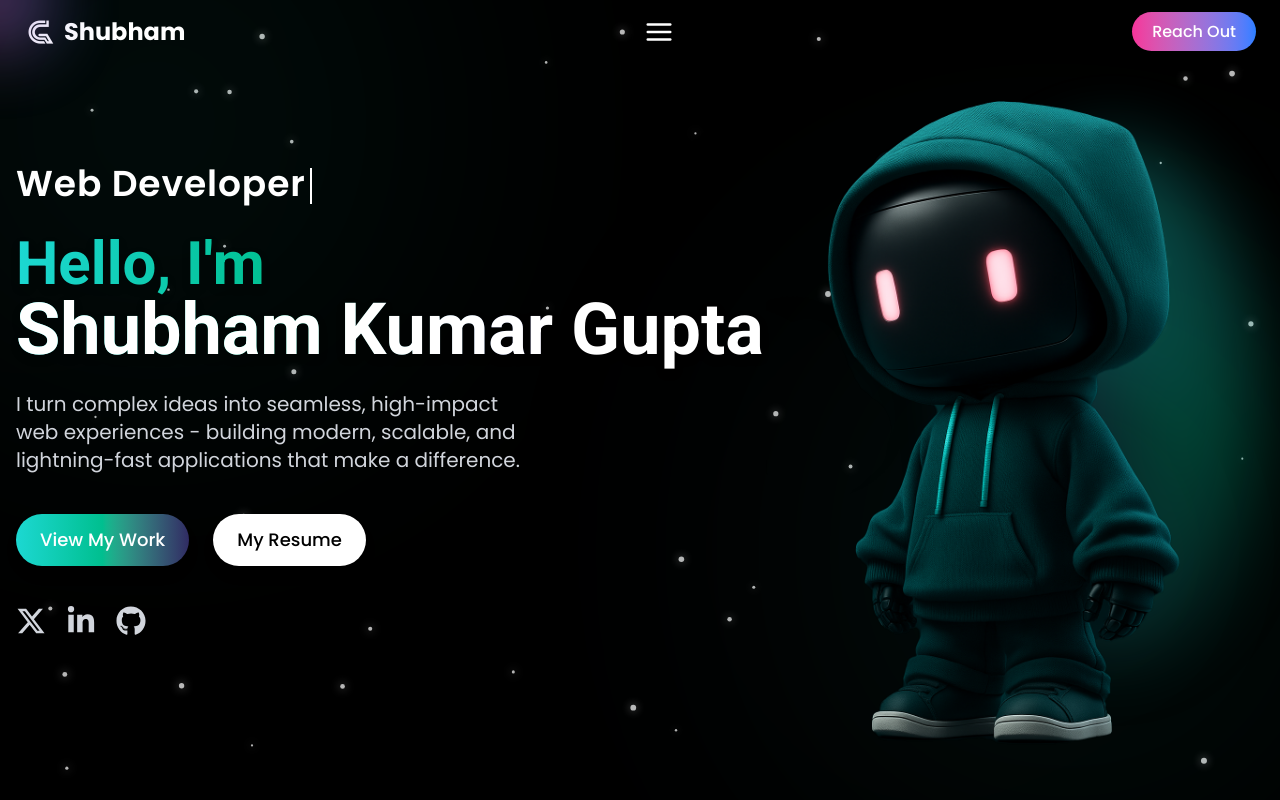
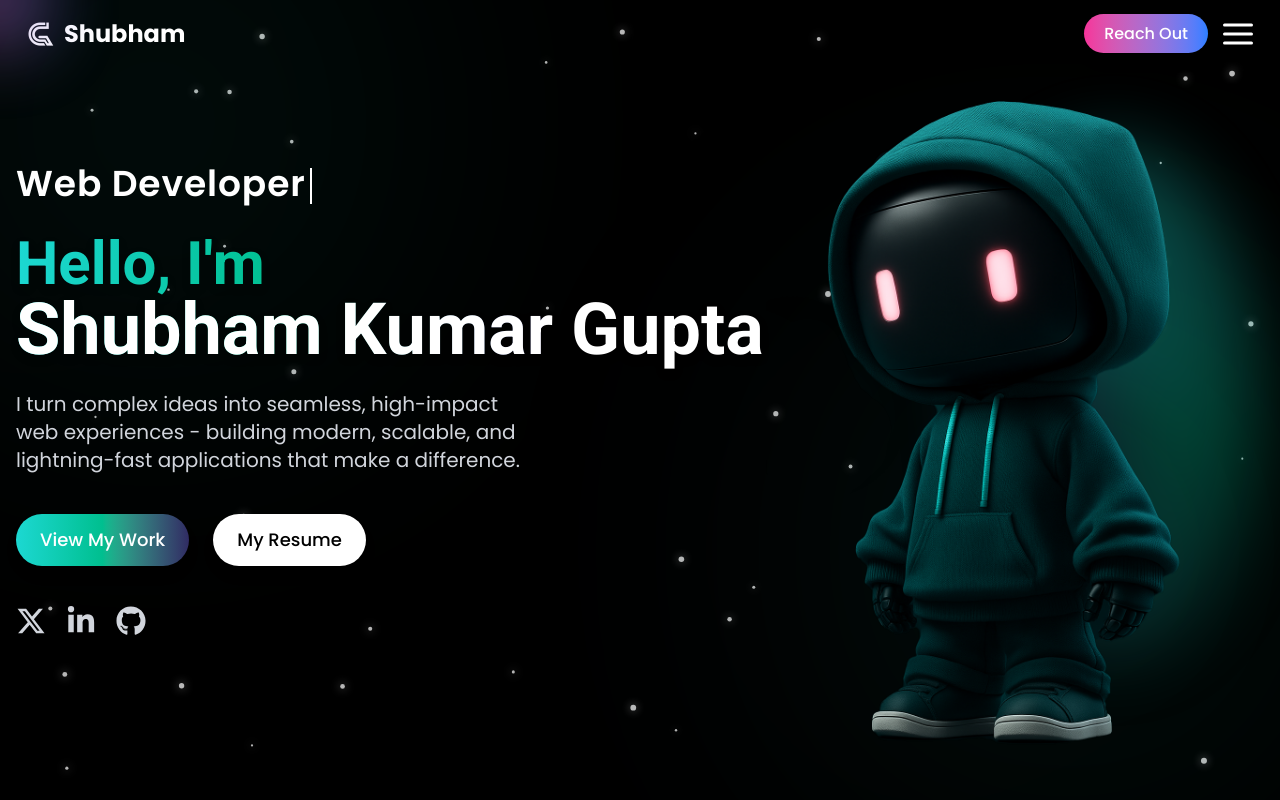
Before and after one commit to amShubhama/portfolio, a React (Vite) app: page / in a window 1280 px wide. Shown: the top 800 px of the page. Built offline with nearby package versions, Linux system fonts and the light colour scheme.

Commit message:
fix: minor fix in navbar

```diff
--- a/src/components/Navbar.jsx
+++ b/src/components/Navbar.jsx
@@ -69,15 +69,7 @@ const Navbar = ({ brandName = "Shubham" }) => {
                     </span>
                 </div>
 
-                {/* Hamburger menu */}
-                <button
-                    onClick={() => setMenuOpen(true)}
-                    aria-label="Open menu"
-                    className="text-white text-3xl focus:outline-none focus-visible:ring-2 focus-visible:ring-white rounded"
-                >
-                    <FiMenu />
-                </button>
-
+                <div className="flex gap-3 justify-center items-center">
                     {/* Desktop CTA */}
                     <div className="hidden lg:block">
                         <a
@@ -86,6 +78,16 @@ const Navbar = ({ brandName = "Shubham" }) => {
                         >
                             Reach Out
                         </a>
+                    </div>
+
+                    {/* Hamburger menu */}
+                    <button
+                        onClick={() => setMenuOpen(true)}
+                        aria-label="Open menu"
+                        className="text-white text-4xl focus:outline-none focus-visible:ring-2 focus-visible:ring-white rounded cursor-pointer"
+                    >
+                        <FiMenu />
+                    </button>
                 </div>
             </nav>
 
--- a/src/components/OverlayMenu.jsx
+++ b/src/components/OverlayMenu.jsx
@@ -26,7 +26,7 @@ const OverlayMenu = ({ isOpen, onClose }) => {
                     <button
                         onClick={onClose}
                         aria-label="Close menu"
-                        className="absolute top-6 right-6 text-white text-3xl"
+                        className="absolute top-6 right-6 text-white text-3xl cursor-pointer"
                     >
                         <FiX />
                     </button>
```
Lines whose indentation alone changed are shown as unchanged.
